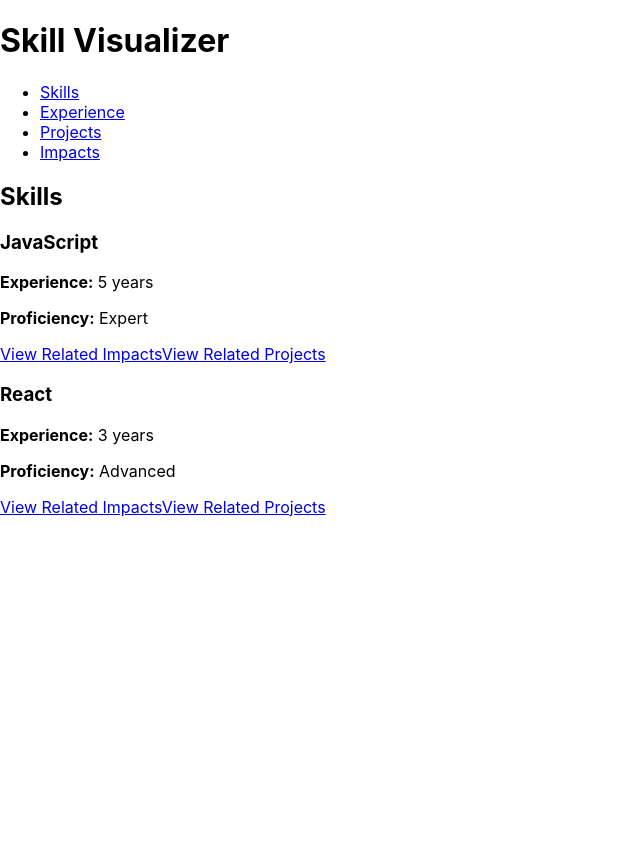
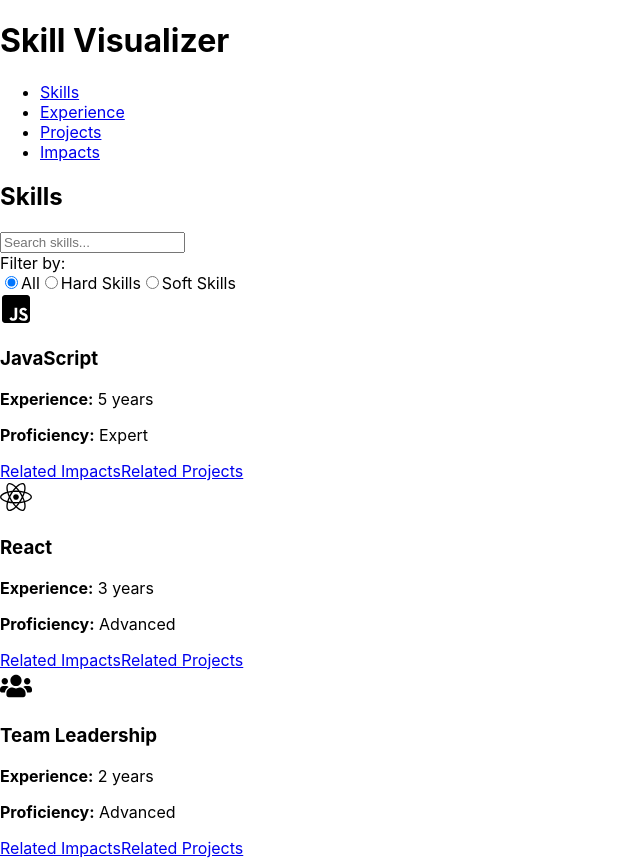
Before and after one commit to JoramMillenaar/SkillVisualizer, a React (Create React App) app: page / in a window 1280 px wide. Shown: the whole page, without its empty margins (0-640 px from the left). Before the commit the page ends 800 px from the top, so only its background shows below. Built offline with nearby package versions, Linux system fonts and the light colour scheme; the HTML template or start-up script is replaced by a standard one.

Commit message:
Improved Skills

```diff
--- a/package.json
+++ b/package.json
@@ -9,8 +9,10 @@
     "date-fns": "^4.1.0",
     "react": "^18.3.1",
     "react-dom": "^18.3.1",
+    "react-icons": "^5.3.0",
     "react-router-dom": "^6.26.2",
     "react-scripts": "5.0.1",
+    "react-tooltip": "^5.28.0",
     "web-vitals": "^2.1.4"
   },
   "scripts": {
--- /dev/null
+++ b/src/components/Common/SkillIcon.js
@@ -0,0 +1,64 @@
+import React from 'react';
+import {
+    FaJsSquare,
+    FaReact,
+    FaUsers,
+    FaDatabase,
+    FaPython,
+    FaGitAlt,
+    FaDocker,
+    FaVuejs,
+    FaQuestionCircle,
+} from 'react-icons/fa';
+import { Tooltip as ReactTooltip } from 'react-tooltip';
+import 'react-tooltip/dist/react-tooltip.css';
+import { Link } from 'react-router-dom';
+import userData from '../../data/userData.json';
+
+
+const iconMap = {
+    'JavaScript': FaJsSquare,
+    'React': FaReact,
+    'Team Leadership': FaUsers,
+    'Database Optimization': FaDatabase,
+    'Python': FaPython,
+    'Git': FaGitAlt,
+    'Docker': FaDocker,
+    'Vue.js': FaVuejs,
+};
+
+
+function SkillIcon({ skillId, showName = false, size = '2em', isClickable = false }) {
+    const skill = userData.skills.find((s) => s.id === skillId);
+
+    if (!skill) {
+        return (
+            <span className="px-2 py-1 bg-red-200 rounded">
+                Unknown Skill
+            </span>
+        );
+    }
+
+    const IconComponent = iconMap[skill.name] || FaQuestionCircle; // Default icon if not found
+
+    const iconElement = (
+        <div data-tooltip-id={`tooltip-${skillId}`} className="inline-block">
+            <IconComponent size={size} />
+            <ReactTooltip id={`tooltip-${skillId}`} place="top" effect="solid">
+                {skill.name}
+            </ReactTooltip>
+        </div>
+    );
+
+    if (isClickable) {
+        return (
+            <Link to={`/skills?skill=${skill.id}`}>
+                {iconElement}
+            </Link>
+        );
+    } else {
+        return iconElement;
+    }
+}
+
+export default SkillIcon;
--- a/src/components/Experience/ExperienceDetail.js
+++ b/src/components/Experience/ExperienceDetail.js
@@ -1,6 +1,9 @@
 import React from 'react';
 import { format } from 'date-fns';
+import SkillIcon from '../Common/SkillIcon';
 import userData from '../../data/userData.json';
+
+
 
 function ExperienceDetail({ experience }) {
   const startDate = new Date(experience.start_date);
@@ -22,15 +25,17 @@
       </ul>
       <div className="mt-4">
         <h4 className="font-semibold">Skills Used:</h4>
-        <ul className="flex space-x-2 mt-2">
-          {experience.skills_used.map((skillId) => {
-            const skill = userData.skills.find((s) => s.id === skillId);
-            return (
-              <li key={skillId} className="px-2 py-1 bg-gray-200 rounded">
-                {skill ? skill.name : 'Unknown Skill'}
-              </li>
-            );
-          })}
+        <ul className="flex space-x-4 mt-2">
+          {experience.skills_used.map((skillId) => (
+            <li key={skillId}>
+              <SkillIcon
+                skillId={skillId}
+                showName={false}
+                size="1.5em"
+                isClickable={true}
+              />
+            </li>
+          ))}
         </ul>
       </div>
       <div className="mt-4">
--- a/src/components/Impacts/ImpactDetail.js
+++ b/src/components/Impacts/ImpactDetail.js
@@ -1,5 +1,7 @@
 import React from 'react';
+import SkillIcon from '../Common/SkillIcon';
 import userData from '../../data/userData.json';
+
 
 function ImpactDetail({ impact }) {
   return (
@@ -7,15 +9,17 @@
       <p className="text-lg mb-4">{impact.description}</p>
       <div className="mt-4">
         <h4 className="font-semibold">Skills Involved:</h4>
-        <ul className="flex space-x-2 mt-2">
-          {impact.skills_involved.map((skillId) => {
-            const skill = userData.skills.find((s) => s.id === skillId);
-            return (
-              <li key={skillId} className="px-2 py-1 bg-gray-200 rounded">
-                {skill ? skill.name : 'Unknown Skill'}
-              </li>
-            );
-          })}
+        <ul className="flex space-x-4 mt-2">
+          {impact.skills_involved.map((skillId) => (
+            <li key={skillId}>
+              <SkillIcon
+                skillId={skillId}
+                showName={false}
+                size="1.5em"
+                isClickable={true}
+              />
+            </li>
+          ))}
         </ul>
       </div>
       <div className="mt-4">
--- a/src/components/Projects/ProjectDetail.js
+++ b/src/components/Projects/ProjectDetail.js
@@ -1,6 +1,8 @@
 import React from 'react';
 import { format } from 'date-fns';
+import SkillIcon from '../Common/SkillIcon';
 import userData from '../../data/userData.json';
+
 
 function ProjectDetail({ project }) {
   const startDate = new Date(project.start_date);
@@ -29,15 +31,17 @@
       </div>
       <div className="mt-4">
         <h4 className="font-semibold">Skills Utilized:</h4>
-        <ul className="flex space-x-2 mt-2">
-          {project.skills_utilized.map((skillId) => {
-            const skill = userData.skills.find((s) => s.id === skillId);
-            return (
-              <li key={skillId} className="px-2 py-1 bg-gray-200 rounded">
-                {skill ? skill.name : 'Unknown Skill'}
-              </li>
-            );
-          })}
+        <ul className="flex space-x-4 mt-2">
+          {project.skills_utilized.map((skillId) => (
+            <li key={skillId}>
+              <SkillIcon
+                skillId={skillId}
+                showName={false}
+                size="1.5em"
+                isClickable={true}
+              />
+            </li>
+          ))}
         </ul>
       </div>
     </div>
--- a/src/components/Skills/SkillDetail.js
+++ b/src/components/Skills/SkillDetail.js
@@ -1,27 +1,31 @@
 import React from 'react';
+import SkillIcon from '../Common/SkillIcon';
 
 function SkillDetail({ skill }) {
   return (
-    <div className="border rounded-lg p-6 shadow hover:shadow-lg transition">
-      <h3 className="text-xl font-semibold mb-2">{skill.name}</h3>
-      <p className="mb-2">
+    <div className="border rounded-lg p-6 shadow hover:shadow-lg transition flex flex-col">
+      <div className="flex items-center mb-4">
+        <SkillIcon skillId={skill.id} showName={false} />
+        <h3 className="text-xl font-semibold ml-2">{skill.name}</h3>
+      </div>
+      <p>
         <strong>Experience:</strong> {skill.experience.years} years
       </p>
-      <p className="mb-2">
+      <p>
         <strong>Proficiency:</strong> {skill.proficiency}
       </p>
-      <div className="mt-4 space-x-4">
+      <div className="mt-7 flex flex-wrap gap-3">
         <a
           href={`/impacts?skill=${skill.id}`}
-          className="text-blue-500 hover:underline"
+          className="px-2 py-1 bg-gray-200 rounded"
         >
-          View Related Impacts
+          Related Impacts
         </a>
         <a
           href={`/projects?skill=${skill.id}`}
-          className="text-blue-500 hover:underline"
+          className="px-2 py-1 bg-gray-200 rounded"
         >
-          View Related Projects
+          Related Projects
         </a>
       </div>
     </div>
--- a/src/components/Skills/SkillList.js
+++ b/src/components/Skills/SkillList.js
@@ -1,23 +1,103 @@
 import React, { useState, useEffect } from 'react';
 import SkillDetail from './SkillDetail';
 import userData from '../../data/userData.json';
+import { useLocation } from 'react-router-dom';
 
 function SkillList() {
   const [skills, setSkills] = useState([]);
+  const [searchQuery, setSearchQuery] = useState('');
+  const [skillType, setSkillType] = useState('all'); // 'all', 'soft', 'hard'
+  const location = useLocation();
 
   useEffect(() => {
-    // Fetch skills from userData.json
-    setSkills(userData.skills);
-  }, []);
+    const params = new URLSearchParams(location.search);
+    const skillId = params.get('skill');
+
+    let filteredSkills = userData.skills;
+
+    if (skillId) {
+      filteredSkills = filteredSkills.filter((skill) => skill.id === skillId);
+    }
+
+    if (searchQuery) {
+      const lowerCaseQuery = searchQuery.toLowerCase();
+      filteredSkills = filteredSkills.filter((skill) =>
+        skill.name.toLowerCase().includes(lowerCaseQuery)
+      );
+    }
+
+    if (skillType !== 'all') {
+      filteredSkills = filteredSkills.filter((skill) => skill.type === skillType);
+    }
+
+    setSkills(filteredSkills);
+  }, [location, searchQuery, skillType]);
+
 
   return (
     <div className="container mx-auto px-4 py-8">
       <h2 className="text-2xl font-bold mb-4">Skills</h2>
-      <div className="grid grid-cols-1 md:grid-cols-2 gap-6">
-        {skills.map((skill) => (
-          <SkillDetail key={skill.id} skill={skill} />
-        ))}
+
+      <div className="mb-4 flex flex-col md:flex-row md:items-center md:justify-between">
+        <div className="mb-4 md:mb-0">
+          <input
+            type="text"
+            placeholder="Search skills..."
+            className="border rounded p-2 w-full md:w-64"
+            value={searchQuery}
+            onChange={(e) => setSearchQuery(e.target.value)}
+          />
+        </div>
+
+        <div className="flex items-center">
+          <label className="mr-4 font-semibold">Filter by:</label>
+          <div className="flex space-x-4">
+            <label className="flex items-center">
+              <input
+                type="radio"
+                name="skillType"
+                value="all"
+                checked={skillType === 'all'}
+                onChange={(e) => setSkillType(e.target.value)}
+                className="mr-2"
+              />
+              All
+            </label>
+            <label className="flex items-center">
+              <input
+                type="radio"
+                name="skillType"
+                value="hard"
+                checked={skillType === 'hard'}
+                onChange={(e) => setSkillType(e.target.value)}
+                className="mr-2"
+              />
+              Hard Skills
+            </label>
+            <label className="flex items-center">
+              <input
+                type="radio"
+                name="skillType"
+                value="soft"
+                checked={skillType === 'soft'}
+                onChange={(e) => setSkillType(e.target.value)}
+                className="mr-2"
+              />
+              Soft Skills
+            </label>
+          </div>
+        </div>
       </div>
+
+      {skills.length > 0 ? (
+        <div className="grid grid-cols-1 sm:grid-cols-2 md:grid-cols-3 lg:grid-cols-4 gap-6">
+          {skills.map((skill) => (
+            <SkillDetail key={skill.id} skill={skill} />
+          ))}
+        </div>
+      ) : (
+        <p>No skills found.</p>
+      )}
     </div>
   );
 }
--- a/src/data/userData.json
+++ b/src/data/userData.json
@@ -8,6 +8,7 @@
           "hours": 5000
         },
         "proficiency": "Expert",
+        "type": "hard",
         "related_projects": ["project_1", "project_2"],
         "related_impacts": ["impact_1", "impact_3"]
       },
@@ -19,8 +20,21 @@
           "hours": 3000
         },
         "proficiency": "Advanced",
+        "type": "hard",
         "related_projects": ["project_2", "project_3"],
         "related_impacts": ["impact_2"]
+      },
+      {
+        "id": "skill_3",
+        "name": "Team Leadership",
+        "experience": {
+          "years": 2,
+          "hours": 2000
+        },
+        "proficiency": "Advanced",
+        "type": "soft",
+        "related_projects": ["project_1"],
+        "related_impacts": ["impact_1"]
       }
     ],
     "experience": [
```
Also changed, not shown: 1 other file (tests, documents, lock files or other folders).
